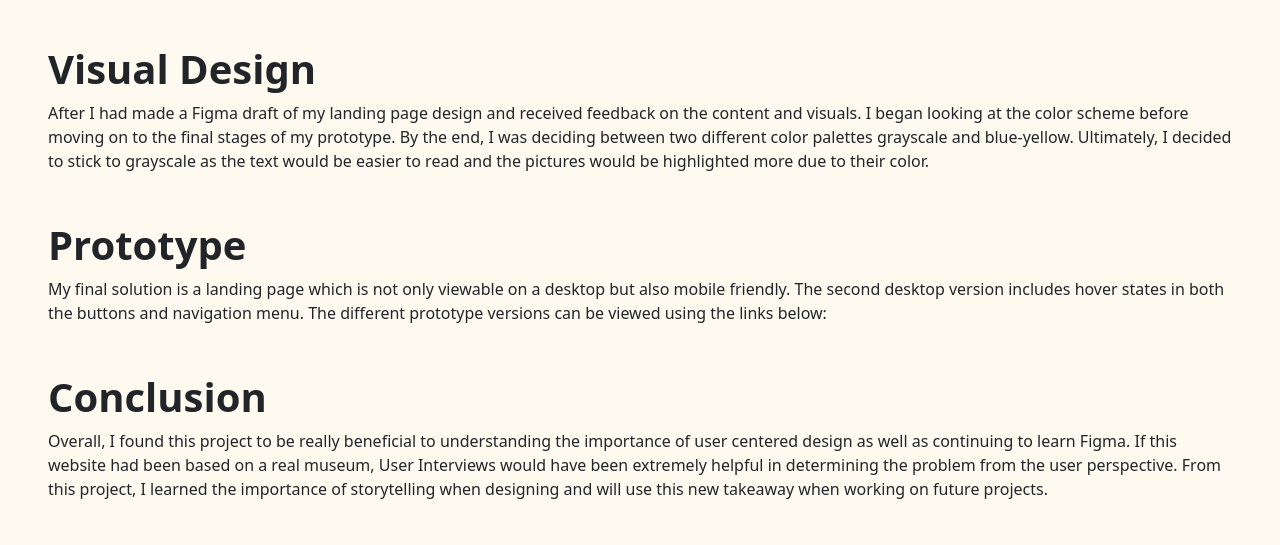
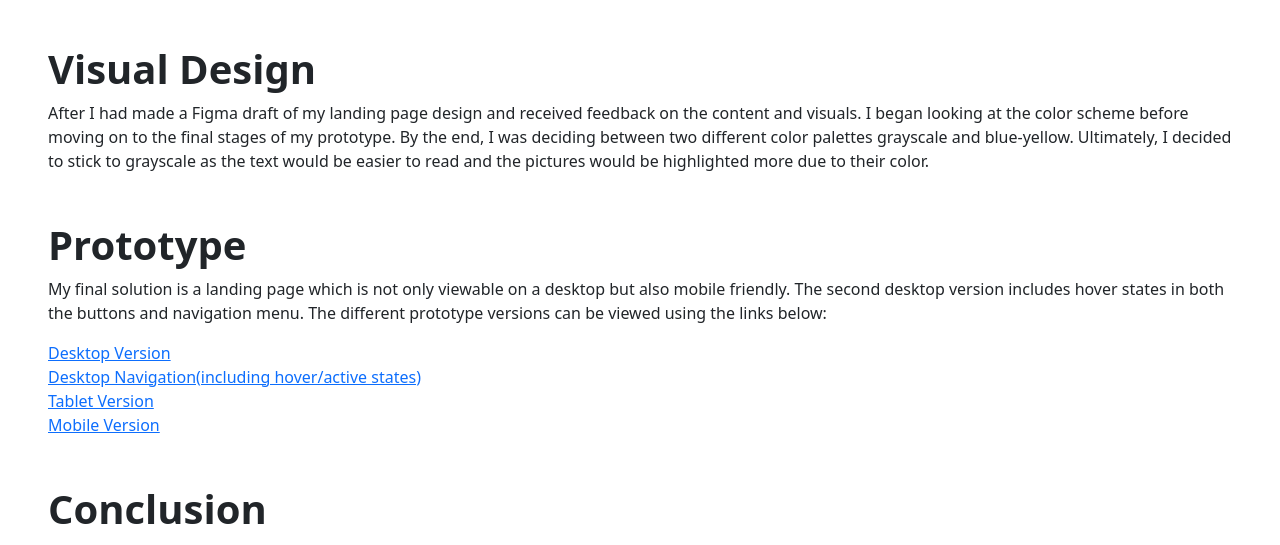
Before and after one commit to elizabeth-hernandez-galvan/Portfolio2021, a plain HTML site: page HallOfCreativity.html in a window 1280 px wide. Shown: the part 1369-1914 px from the top of the page. Drawn offline with nearby package versions, Linux system fonts and the light colour scheme; a web font is replaced by a local one.

Commit message:
changed background color

```diff
--- a/CSS/style.css
+++ b/CSS/style.css
@@ -1,14 +1,14 @@
 .header {
-    margin: 0;
+    margin: 10;
     text-align: center;
     background-color: #1abc9c;
     background-size: cover;
-    font-family: "Sofia", sans-serif; font-size: 100%;
-
+    font-family: "Sofia", sans-serif;
+    font-size: 100%;
 }
 
 body{
-    background-color:#fffaf0;
+    background-color:white;
     margin: 0px 50px 10x 50px;
   }
 
--- a/HallOfCreativity.html
+++ b/HallOfCreativity.html
@@ -46,7 +46,7 @@
     <script src="https://kit.fontawesome.com/42dc46496f.js" crossorigin="anonymous"></script>
 
     <section class="text-center">
-    <img src="https://i.postimg.cc/8z0h3Wff/laptop-Hall-of-Creativity-1.png" class="img-fluid" alt="mainImg">
+    <img src="https://i.postimg.cc/Wbg2kPTD/laptop-Hall-of-Creativity-1.png" class="img-fluid" alt="mainImg">
     </section>
 
     <section class="m-5 text-center">
@@ -87,6 +87,10 @@
     <section class="m-5">
         <h1 class="text-left"><strong>Prototype</strong></H1>
         <p>My final solution is a landing page which is not only viewable on a desktop but also mobile friendly. The second desktop version includes hover states in both the buttons and navigation menu. The different prototype versions can be viewed using the links below:</p>
+        <a href="https://www.figma.com/proto/zrQXF7tre9liLxFuo6dfck/Landing-Page?node-id=72%3A7&scaling=scale-down&page-id=72%3A6&starting-point-node-id=72%3A7&show-proto-sidebar=1">Desktop Version</a><br>
+        <a href="https://www.figma.com/proto/zrQXF7tre9liLxFuo6dfck/Landing-Page?node-id=72%3A107&scaling=scale-down&page-id=72%3A106&starting-point-node-id=72%3A107&show-proto-sidebar=1">Desktop Navigation(including hover/active states)</a><br>
+        <a href="https://www.figma.com/proto/zrQXF7tre9liLxFuo6dfck/Landing-Page?node-id=72%3A557&scaling=scale-down&page-id=72%3A256&starting-point-node-id=72%3A557&show-proto-sidebar=1">Tablet Version</a><br>
+        <a href="https://www.figma.com/proto/zrQXF7tre9liLxFuo6dfck/Landing-Page?node-id=72%3A1102&scaling=scale-down&page-id=72%3A850&starting-point-node-id=72%3A1102&show-proto-sidebar=1">Mobile Version</a>
     </section>
 
     <section class="m-5">
```
